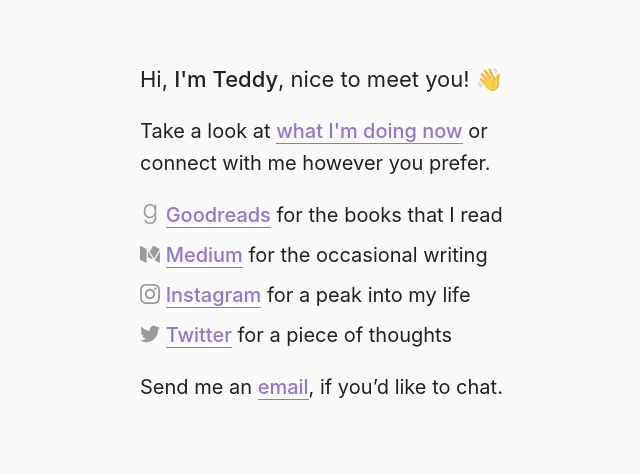
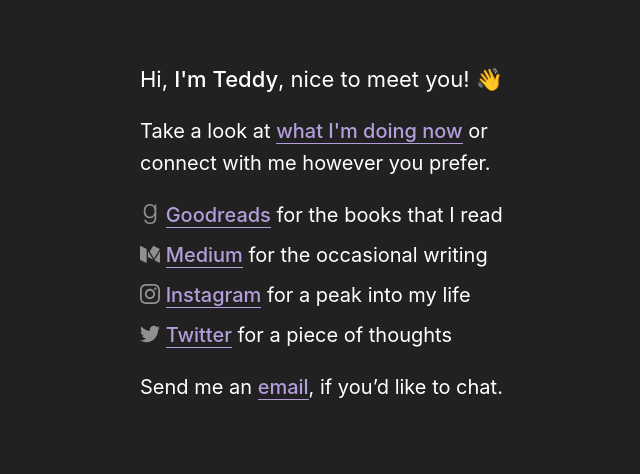
Before and after one commit to teddyzetterlund/teddyzetterlund.github.io, a plain HTML site: page public/index.html in a window 1280 px wide. Shown: the whole page, without its empty margins (316-956 px from the left). Drawn offline with Linux system fonts and the light colour scheme.

Commit message:
Implement dynamic dark theme based on current hour

```diff
--- a/public/index.html
+++ b/public/index.html
@@ -66,5 +66,14 @@
     </ul>
 
     <p>Send me an <a href="mailto:teddy.zetterlund@gmail.com">email</a>, if you’d like to chat.</p>
+
+    <script>
+      var currentHour = new Date().getHours();
+      var isDarkHour = currentHour < 7 || currentHour > 21;
+
+      if (isDarkHour) {
+        document.body.classList.add('dark-theme');
+      }
+    </script>
   </body>
 </html>
--- a/public/styles.css
+++ b/public/styles.css
@@ -81,7 +81,7 @@
   }
 }
 
-.dark-theme body {
+.dark-theme {
   background-color: #212121;
   color: #fff;
 }
```
Also changed, not shown: public/now/index.html (+9 -0 lines).
